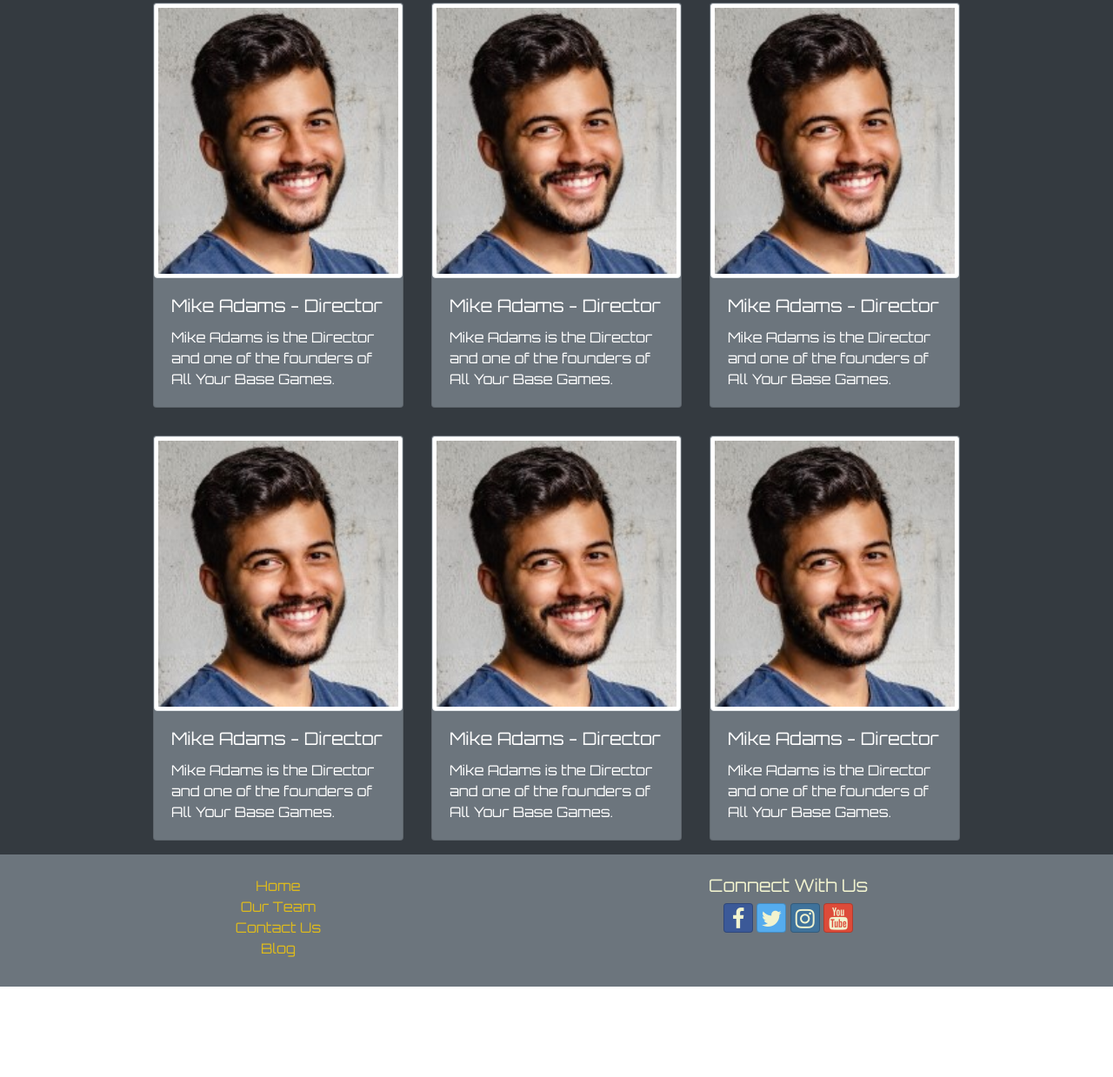
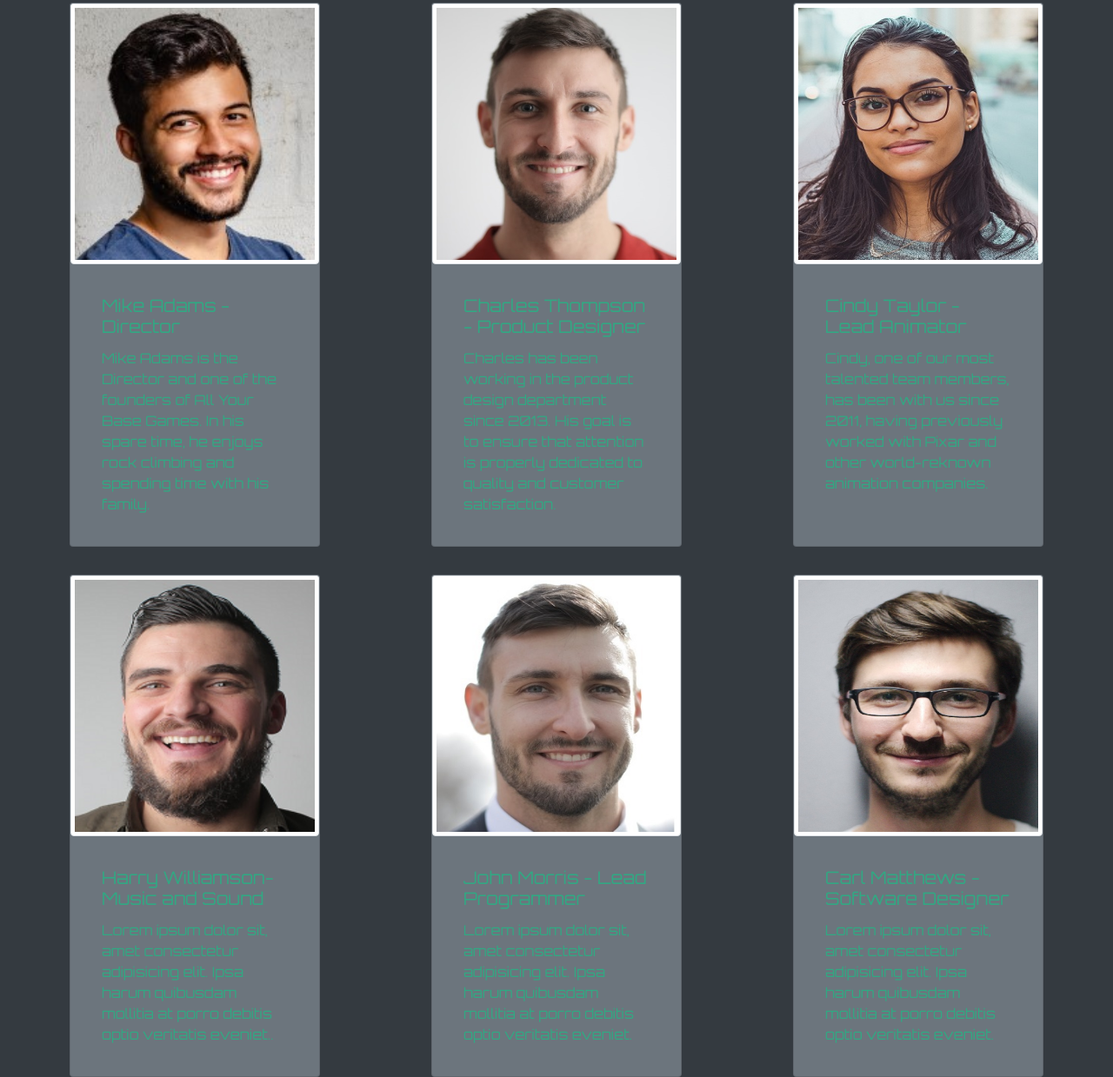
Before and after one commit to peondg-Nucamp/gaming-site-portfolio-project, a website: page ourTeam.html in a window 1280 px wide. Shown: the part 89-1328 px from the top of the page at 87% size. Before the commit the page ends 1224 px from the top, so only its background shows below. Drawn offline with nearby package versions, Linux system fonts and the light colour scheme.

Commit message:
Updated Our Team Page Cards

```diff
--- a/css/styles.scss
+++ b/css/styles.scss
@@ -9,6 +9,13 @@ i {
         font-family: $header-font;
         font-weight: 600;
         margin: 0 10px;
+    }
+}
+
+.card {
+    img{
+        width: auto;
+        height: 300px;
     }
 }
 
--- a/ourTeam.html
+++ b/ourTeam.html
@@ -59,31 +59,29 @@
             <div class="col">
                 <div class="card-deck">
                     <!-- First Card  -->
-                    <div class="card bg-secondary text-white mx-auto ml-sm-auto mr-sm-3 my-3" style="max-width: 18rem;">
-                        <img src="img/mike-adams-headshot.jpg" class="card-img-top img-thumbnail" alt="Mike Adams Picture">
-                        <div class="card-body">
+                    <div class="card bg-secondary mx-auto ml-sm-auto mr-sm-3 mr-md-4 mr-lg-5 my-3" style="max-width: 18rem;">
+                            <img src="img/mike-adams-headshot.jpg" class="card-img-top img-thumbnail" alt="Mike Adams Picture">
+                        <div class="card-body m-3">
                             <h5 class="card-title">Mike Adams - Director</h5>
-                            <p class="card-text">Mike Adams is the Director and one of the founders of All Your Base Games.</p>
+                            <p class="card-text">Mike Adams is the Director and one of the founders of All Your Base Games. In his spare time, he enjoys rock climbing and spending time with his family.</p>
                         </div>
                     </div>
                     <!-- End First Card  -->
-
                     <!-- Second Card  -->
-                    <div class="card bg-secondary text-white mx-auto ml-sm-3 mr-sm-3 my-3" style="max-width: 18rem;">
-                        <img src="img/mike-adams-headshot.jpg" class="card-img-top img-thumbnail" alt="Mike Adams Picture">
-                        <div class="card-body">
-                            <h5 class="card-title">Mike Adams - Director</h5>
-                            <p class="card-text">Mike Adams is the Director and one of the founders of All Your Base Games.</p>
+                    <div class="card bg-secondary mx-auto my-3" style="max-width: 18rem;">
+                        <img src="img/charles-thompson-headshot.jpg" class="card-img-top img-thumbnail" alt="Charles Thompson Picture">
+                        <div class="card-body m-3">
+                            <h5 class="card-title">Charles Thompson - Product Designer</h5>
+                            <p class="card-text">Charles has been working in the product design department since 2013. His goal is to ensure that attention is properly dedicated to quality and customer satisfaction. </p>
                         </div>
                     </div>
                     <!-- End Second Card  -->
-
                     <!-- Third Card  -->
-                    <div class="card bg-secondary text-white mx-auto ml-sm-3 mr-sm-auto my-3" style="max-width: 18rem;">
-                        <img src="img/mike-adams-headshot.jpg" class="card-img-top img-thumbnail" alt="Mike Adams Picture">
-                        <div class="card-body">
-                            <h5 class="card-title">Mike Adams - Director</h5>
-                            <p class="card-text">Mike Adams is the Director and one of the founders of All Your Base Games.</p>
+                    <div class="card bg-secondary mx-auto ml-sm-3 mr-sm-auto ml-md-4 ml-lg-5 my-3" style="max-width: 18rem;">
+                        <img src="img/cindy-taylor-headshot.jpg" class="card-img-top img-thumbnail" alt="Cindy Taylor Picture">
+                        <div class="card-body m-3">
+                            <h5 class="card-title">Cindy Taylor - Lead Animator</h5>
+                            <p class="card-text">Cindy, one of our most talented team members, has been with us since 2011, having previously worked with Pixar and other world-reknown animation companies. </p>
                         </div>
                     </div>
                     <!-- End Third Card  -->
@@ -93,35 +91,35 @@
         <div class="row">
             <div class="col">
                 <div class="card-deck">
-                    <!-- First Card  -->
-                    <div class="card bg-secondary text-white mx-auto ml-sm-auto mr-sm-3 my-3" style="max-width: 18rem;">
-                        <img src="img/mike-adams-headshot.jpg" class="card-img-top img-thumbnail" alt="Mike Adams Picture">
-                        <div class="card-body">
-                            <h5 class="card-title">Mike Adams - Director</h5>
-                            <p class="card-text">Mike Adams is the Director and one of the founders of All Your Base Games.</p>
+                    <!-- Fourth Card  -->
+                    <div class="card bg-secondary mx-auto ml-sm-auto mr-sm-3 mr-md-4 mr-lg-5 my-3" style="max-width: 18rem;">
+                        <img src="img/harry-williamson-headshot.jpg" class="card-img-top img-thumbnail" alt="Harry Williamson Picture">
+                        <div class="card-body m-3">
+                            <h5 class="card-title">Harry Williamson- Music and Sound</h5>
+                            <p class="card-text">Lorem ipsum dolor sit, amet consectetur adipisicing elit. Ipsa harum quibusdam mollitia at porro debitis optio veritatis eveniet..</p>
                         </div>
                     </div>
-                    <!-- End First Card  -->
+                    <!-- End Fourth Card  -->
 
-                    <!-- Second Card  -->
-                    <div class="card bg-secondary text-white mx-auto ml-sm-3 mr-sm-3 my-3" style="max-width: 18rem;">
-                        <img src="img/mike-adams-headshot.jpg" class="card-img-top img-thumbnail" alt="Mike Adams Picture">
-                        <div class="card-body">
-                            <h5 class="card-title">Mike Adams - Director</h5>
-                            <p class="card-text">Mike Adams is the Director and one of the founders of All Your Base Games.</p>
+                    <!-- Fifth Card  -->
+                    <div class="card bg-secondary mx-auto my-3" style="max-width: 18rem;">
+                        <img src="img/john-morris-headshot.jpg" class="card-img-top img-thumbnail" alt="John Morris Picture">
+                        <div class="card-body m-3">
+                            <h5 class="card-title">John Morris - Lead Programmer</h5>
+                            <p class="card-text">Lorem ipsum dolor sit, amet consectetur adipisicing elit. Ipsa harum quibusdam mollitia at porro debitis optio veritatis eveniet.</p>
                         </div>
                     </div>
-                    <!-- End Second Card  -->
+                    <!-- End Fifth Card  -->
 
-                    <!-- Third Card  -->
-                    <div class="card bg-secondary text-white mx-auto ml-sm-3 mr-sm-auto my-3" style="max-width: 18rem;">
-                        <img src="img/mike-adams-headshot.jpg" class="card-img-top img-thumbnail" alt="Mike Adams Picture">
-                        <div class="card-body">
-                            <h5 class="card-title">Mike Adams - Director</h5>
-                            <p class="card-text">Mike Adams is the Director and one of the founders of All Your Base Games.</p>
+                    <!-- Sixth Card  -->
+                    <div class="card bg-secondary mx-auto ml-sm-3 mr-sm-auto ml-md-4 ml-lg-5 my-3" style="max-width: 18rem;">
+                        <img src="img/carl-matthews-headshot.jpg" class="card-img-top img-thumbnail" alt="Carl Matthews Picture">
+                        <div class="card-body m-3">
+                            <h5 class="card-title">Carl Matthews - Software Designer</h5>
+                            <p class="card-text">Lorem ipsum dolor sit, amet consectetur adipisicing elit. Ipsa harum quibusdam mollitia at porro debitis optio veritatis eveniet.</p>
                         </div>
                     </div>
-                    <!-- End Third Card  -->
+                    <!-- End Sixth Card  -->
                 </div> <!-- End Card Deck -->
             </div> <!-- End col -->
         </div> <!-- End row -->
```
Also changed, not shown: css/styles.css, img/carl-matthews-headshot.jpg (added), img/charles-thompson-headshot.jpg (added), img/cindy-taylor-headshot.jpg (added), img/harry-williamson-headshot.jpg (added), img/john-morris-headshot.jpg (added).
